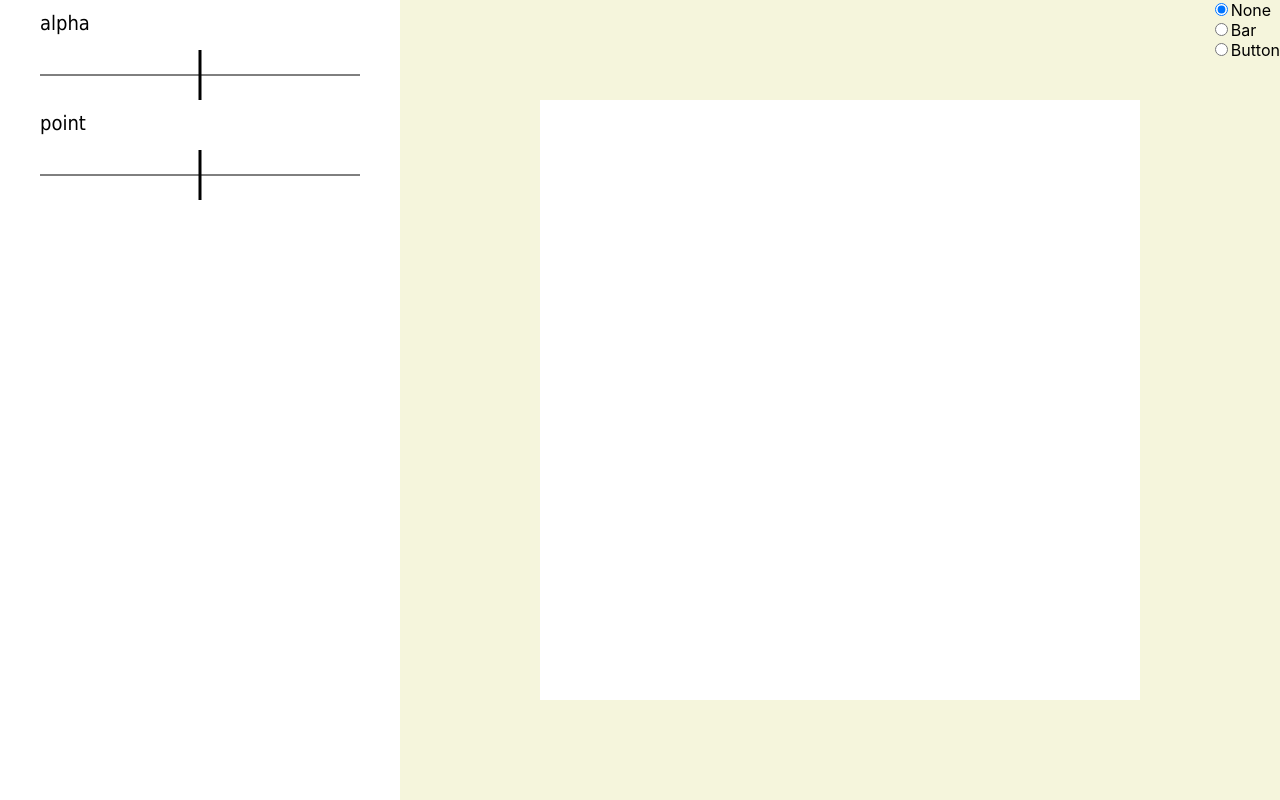
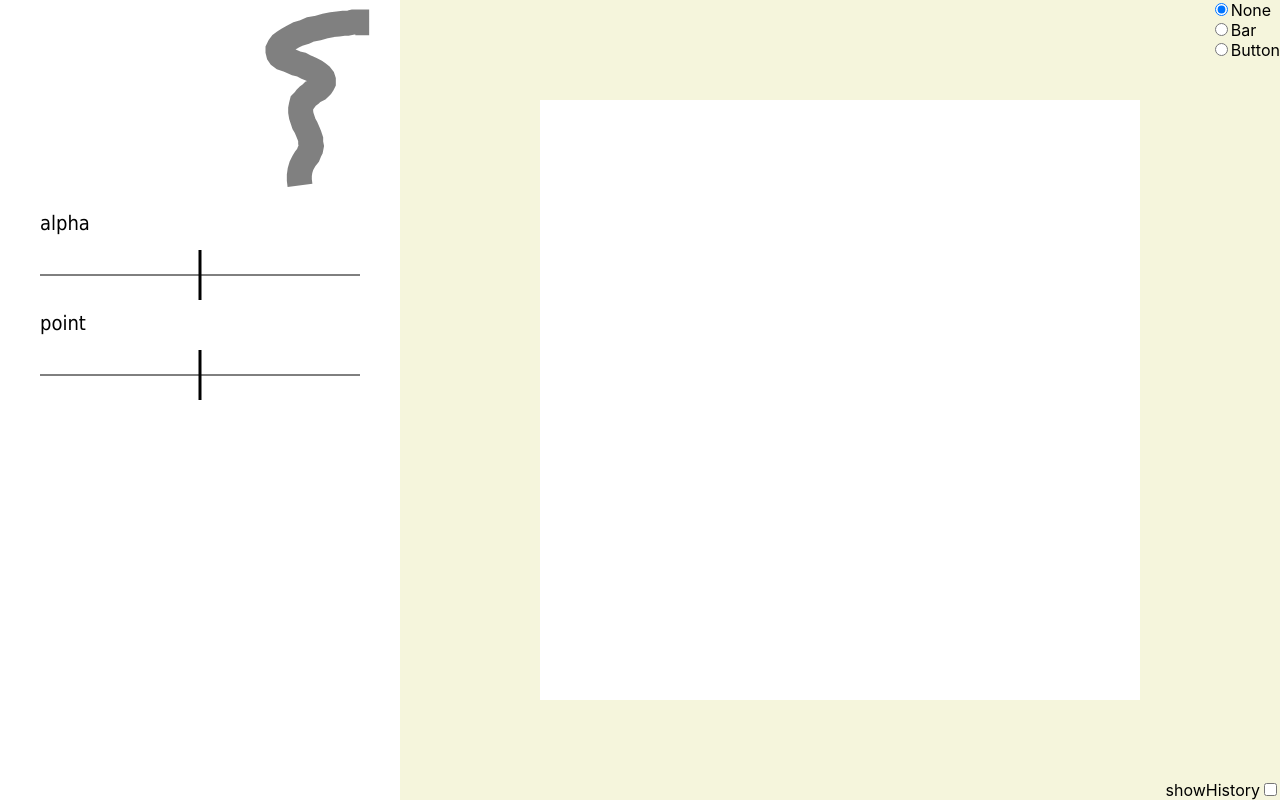
Before and after one commit to baclemen/cb_pen_drawingapp, a React (Create React App) app: page / in a window 1280 px wide. Built offline with nearby package versions, Linux system fonts and the light colour scheme.

Commit message:
showHistorybutton not working

```diff
--- a/src/App.js
+++ b/src/App.js
@@ -1,12 +1,14 @@
 import React, { Component } from 'react';
 import UserInterface from './UI/UserInterface'
 import Canvas from './Canvas'
-import Historybar from './Historybar'
-import Historyselector from './Historyselector'
+import Historybar from './history/Historybar'
+import Historyselector from './history/Historyselector'
+import Button from './history/Button'
 
 class App extends Component {
   state = {
-    showHistorybar: false
+    showHistorybar: false,
+    showButton: true
   }
 
   setHistorybar(val){
@@ -19,6 +21,10 @@ class App extends Component {
 
     return (
       <div id='appcontainer'>
+        {this.state.showButton &&
+          <div id="button">
+            <Button/>
+          </div>}
         {this.state.showHistorybar &&
           <div id="historybar">
             <Historybar/>
--- a/src/Canvas.js
+++ b/src/Canvas.js
@@ -18,10 +18,11 @@ class Canvas extends Component {
 
     }
     componentDidUpdate(){
-      this.drawalltraces();
+      if(this.state.pendown){}
+      else{this.drawalltraces()}
 
-      const ctx = this.canvRef.current.getContext('2d')
-
+      const ctx = this.canvRef.current.firstChild.getContext('2d')
+      ctx.clearRect(0, 0, this.getSize().x, this.getSize().y);
       var penstate = this.props.initpenstate
 
       ctx.strokeStyle = this.getColor(penstate);
@@ -54,18 +55,19 @@ class Canvas extends Component {
 
     constructor(props){
         super(props)
-        this.canvRef = React.createRef()
+        this.canvRef = React.createRef();
+        this.canvRef2 = React.createRef();
     }
 
     pointerDownHandler(e) {
-      const offsetTop = this.canvRef.current.offsetTop;
-      const offsetLeft = this.canvRef.current.offsetLeft + this.canvRef.current.parentElement.offsetLeft;
+      const offsetTop = this.canvRef.current.firstChild.offsetTop;
+      const offsetLeft = this.canvRef.current.firstChild.offsetLeft + this.canvRef.current.parentElement.offsetLeft;
       this.setState({
         pendown: true,
         pointertrace: [{x: e.clientX - offsetLeft, y: e.clientY - offsetTop}]
       })
 
-      const ctx = this.canvRef.current.getContext('2d');
+      const ctx = this.canvRef.current.firstChild.getContext('2d');
 
       ctx.strokeStyle = this.getColor(this.props.initpenstate);
       ctx.lineWidth = this.getPoint(this.props.initpenstate);
@@ -81,8 +83,8 @@ class Canvas extends Component {
     }
 
     pointerUpHandler(e) {
-      const ctx = this.canvRef.current.getContext('2d');
-
+      const ctx = this.canvRef.current.firstChild.getContext('2d');
+      ctx.clearRect(0, 0, this.getSize().x, this.getSize().y);
       this.props.addTrace(this.state.pointertrace)
       this.setState({
         pendown: false,
@@ -95,11 +97,11 @@ class Canvas extends Component {
 
     drawalltraces(){
 
-      const ctx = this.canvRef.current.getContext('2d');
+      const ctx = this.canvRef.current.lastChild.getContext('2d');
 
       ctx.clearRect(0, 0, this.getSize().x, this.getSize().y);
 
-      let penstate = this.props.initpenstate
+      let penstate = this.props.initpenstate;
 
       ctx.strokeStyle = this.getColor(penstate);
       ctx.lineWidth = this.getPoint(penstate);
@@ -128,7 +130,7 @@ class Canvas extends Component {
     pointerMoveHandler(e) {
       if (this.state.pendown) {
 
-        const offsetTop = this.canvRef.current.offsetTop;
+        const offsetTop = this.canvRef.current.firstChild.offsetTop;
         const offsetLeft = this.canvRef.current.offsetLeft + this.canvRef.current.parentElement.offsetLeft;
         this.setState({
           pointertrace: [...this.state.pointertrace, {x: e.clientX - offsetLeft, y: e.clientY - offsetTop}]
@@ -154,14 +156,19 @@ class Canvas extends Component {
 
     render(){
         return(
+          <div ref={this.canvRef} >
               <canvas id="drawing-canvas"
-            ref={this.canvRef}
               height={this.getSize().y}
               width={this.getSize().x}
               onPointerDown={this.pointerDownHandler.bind(this)}
               onPointerUp={this.pointerUpHandler.bind(this)}
               onPointerMove={this.pointerMoveHandler.bind(this)}
               />
+              <canvas id="drawing-canvas2"
+              height={this.getSize().y}
+              width={this.getSize().x}
+              />
+          </div>
         )
     }
 }
--- /dev/null
+++ b/src/UI/Drawingsample.js
@@ -0,0 +1,159 @@
+import React, { Component } from 'react';
+import { connect } from 'react-redux'
+
+
+class Drawingsample extends Component {
+
+    state = {}
+
+    constructor(props){
+        super(props);
+        this.canvRef = React.createRef()
+    }
+
+    getSize(){
+      return {x: this.state.width, y: this.state.height}
+    }
+
+    componentDidMount(){
+      var height = document.getElementById('drawingsample-canvas').clientHeight;
+      var width = document.getElementById('drawingsample-canvas').clientWidth;
+      console.log(height,width)
+      this.setState({
+        height: height,
+        width: width,
+      })
+    }
+
+    componentDidUpdate(){
+      var penstate = this.props.penstate;
+      const ctx = this.canvRef.current.getContext('2d');
+      ctx.clearRect(0, 0, this.getSize().x, this.getSize().y);
+
+      ctx.strokeStyle = this.getColor(penstate);
+      ctx.lineWidth = this.getPoint(penstate);
+      var trace = this.sampleTrace()
+
+      ctx.beginPath();
+      ctx.moveTo((trace[0].x-460), (trace[0].y-390));
+
+
+      for (var j = 1; j < trace.length; j++){
+          ctx.lineTo((trace[j].x-460), (trace[j].y-390));
+      }
+
+      ctx.stroke()
+
+    }
+
+    getColor(penstate){
+        var newcolor = penstate.color.slice(0,7)
+        if(penstate.alpha * 255 < 17){
+            newcolor = newcolor + "0" + Math.floor(penstate.alpha*255).toString(16);
+        }
+        else {
+            newcolor = newcolor + Math.floor(penstate.alpha*255).toString(16);
+        }
+        return newcolor;
+    }
+
+    getPoint(penstate){
+        return penstate.point * 50;
+    }
+
+    sampleTrace() {
+        return [{x: 564, y: 413.3333740234375}
+        , {x: 565.3333740234375, y: 412.66668701171875}
+        , {x: 566.6666870117188, y: 412.66668701171875}
+        , {x: 566.6666870117188, y: 412}
+        , {x: 566, y: 412}
+        , {x: 565.3333740234375, y: 412}
+        , {x: 564.6666870117188, y: 412}
+        , {x: 563.3333740234375, y: 412}
+        , {x: 560.6666870117188, y: 412.66668701171875}
+        , {x: 557.3333740234375, y: 413.3333740234375}
+        , {x: 553.3333740234375, y: 413.3333740234375}
+        , {x: 548, y: 414}
+        , {x: 542, y: 414.66668701171875}
+        , {x: 535.3333740234375, y: 416}
+        , {x: 528, y: 418}
+        , {x: 520.6666870117188, y: 419.3333740234375}
+        , {x: 514.6666870117188, y: 422}
+        , {x: 508, y: 424}
+        , {x: 502.66668701171875, y: 426.66668701171875}
+        , {x: 498, y: 429.3333740234375}
+        , {x: 494, y: 432}
+        , {x: 491.3333740234375, y: 434}
+        , {x: 489.3333740234375, y: 436.66668701171875}
+        , {x: 488, y: 439.3333740234375}
+        , {x: 488, y: 441.3333740234375}
+        , {x: 488.66668701171875, y: 444}
+        , {x: 490, y: 446}
+        , {x: 492.66668701171875, y: 448}
+        , {x: 496.66668701171875, y: 449.3333740234375}
+        , {x: 501.3333740234375, y: 451.3333740234375}
+        , {x: 506, y: 453.3333740234375}
+        , {x: 511.3333740234375, y: 454.66668701171875}
+        , {x: 516.6666870117188, y: 457.3333740234375}
+        , {x: 521.3333740234375, y: 459.3333740234375}
+        , {x: 525.3333740234375, y: 461.3333740234375}
+        , {x: 528, y: 463.3333740234375}
+        , {x: 530.6666870117188, y: 465.3333740234375}
+        , {x: 532.6666870117188, y: 468}
+        , {x: 533.3333740234375, y: 470}
+        , {x: 533.3333740234375, y: 472.66668701171875}
+        , {x: 532.6666870117188, y: 474}
+        , {x: 531.3333740234375, y: 476}
+        , {x: 530, y: 477.3333740234375}
+        , {x: 528, y: 479.3333740234375}
+        , {x: 525.3333740234375, y: 480.66668701171875}
+        , {x: 522.6666870117188, y: 482}
+        , {x: 520.6666870117188, y: 484}
+        , {x: 518, y: 486}
+        , {x: 516, y: 488}
+        , {x: 514, y: 490.66668701171875}
+        , {x: 512, y: 492.66668701171875}
+        , {x: 511.3333740234375, y: 495.3333740234375}
+        , {x: 510.66668701171875, y: 498.66668701171875}
+        , {x: 510.66668701171875, y: 502}
+        , {x: 511.3333740234375, y: 506}
+        , {x: 512.6666870117188, y: 510}
+        , {x: 514, y: 514}
+        , {x: 516, y: 517.3333740234375}
+        , {x: 518, y: 522}
+        , {x: 519.3333740234375, y: 525.3333740234375}
+        , {x: 520.6666870117188, y: 529.3333740234375}
+        , {x: 520.6666870117188, y: 532.6666870117188}
+        , {x: 521.3333740234375, y: 536}
+        , {x: 520.6666870117188, y: 539.3333740234375}
+        , {x: 519.3333740234375, y: 542}
+        , {x: 518, y: 545.3333740234375}
+        , {x: 515.3333740234375, y: 548.6666870117188}
+        , {x: 513.3333740234375, y: 552}
+        , {x: 511.3333740234375, y: 556}
+        , {x: 510, y: 560.6666870117188}
+        , {x: 509.3333740234375, y: 565.3333740234375}
+        , {x: 509.3333740234375, y: 570}
+        , {x: 510, y: 575.3333740234375}]
+    }
+
+
+    render() {
+      return (
+        <canvas id="drawingsample-canvas"
+        ref={this.canvRef}
+        height={this.getSize().y}
+        width={this.getSize().x}
+        ></canvas>
+      );
+    }
+}
+
+const mapStateToProps = (state, ownProps) => {
+  return {
+    penstate: state.penstate
+  }
+}
+
+
+export default connect(mapStateToProps)(Drawingsample)
--- a/src/UI/UserInterface.js
+++ b/src/UI/UserInterface.js
@@ -1,7 +1,8 @@
 import React, { Component } from 'react';
 import InteractionLayer from './InteractionLayer';
 import Penslider from './Penslider';
-import { connect } from 'react-redux'
+import Drawingsample from './Drawingsample';
+import { connect } from 'react-redux';
 
 class UserInterface extends Component {
 
@@ -33,14 +34,13 @@ class UserInterface extends Component {
         return null
       }
       if(traceels[0].x>40 && traceels[0].x<360){
-        if(this.intersects(traceels[0], traceels[1], {x:40, y:75}, {x:360, y:75})){
+        if(this.intersects(traceels[0], traceels[1], {x:40, y:275}, {x:360, y:275})){
 
-          console.log((traceels[0].x-40)/320)
           let alpha = (traceels[0].x-40)/320
           this.props.setAlpha(alpha)
           return{'alpha': alpha}
         }
-        else if (this.intersects(traceels[0], traceels[1], {x:40, y:175}, {x:360, y:175})) {
+        else if (this.intersects(traceels[0], traceels[1], {x:40, y:375}, {x:360, y:375})) {
           let point = (traceels[0].x-40)/320
           this.props.setPoint(point)
           return{'point': point}
@@ -85,8 +85,11 @@ class UserInterface extends Component {
         return(
             <div id="ui-container">
               <InteractionLayer getSize={this.getSize.bind(this)} interpretTraceEl={this.interpretTraceEl.bind(this)} />
-              <Penslider title={"alpha"} width={this.state.width} height={100}/>
-              <Penslider title={"point"} width={this.state.width} height={100}/>
+              <Drawingsample />
+              <div id="sliderdiv">
+                <Penslider title={"alpha"} width={this.state.width} height={100}/>
+                <Penslider title={"point"} width={this.state.width} height={100}/>
+              </div>
             </div>
         )
     }
--- /dev/null
+++ b/src/history/Button.js
@@ -0,0 +1,43 @@
+import React, { Component } from 'react';
+import { connect } from 'react-redux';
+
+class Button extends Component {
+
+
+  constructor(props) {
+        super(props);
+        this.state = {
+          historybox: false,
+        };
+
+        this.handleInputChange = this.handleInputChange.bind(this);
+  }
+
+  handleInputChange(event) {
+        const target = event.target;
+        const value = target.name === 'historybox' ? target.checked : target.value;
+        const name = target.name;
+        this.setState({
+          [name]: value    });
+  }
+
+
+  render() {
+    return (
+        <div id="historybox">
+            <form>
+                <label>
+                showHistory
+                    <input
+                        name="historybox" type="checkbox"
+                        checked={this.state.isGoing}
+                        onChange={this.handleInputChange}
+                    />
+                </label>
+            </form>
+        </div>
+    );
+  }
+}
+
+export default Button;
--- a/src/Historybar.js
+++ b/src/history/Historybar.js
@@ -8,7 +8,7 @@ class Historybar extends Component {
 
   constructor(props){
       super(props);
-      this.canvRef = React.createRef()
+      this.canvRef = React.createRef();
   }
 
   getSize(){
@@ -28,12 +28,12 @@ class Historybar extends Component {
       numOfEls: (Math.floor(width / 120))
     })
   }
+
   drawHistory(){
-
-    var uitracelist = this.getUItraceList()
+    var uitracelist = this.getUItraceList();
     const ctx = this.canvRef.current.getContext('2d');
-    ctx.canvas.width  = this.getSize().x
-    ctx.canvas.height = this.getSize().y
+    ctx.canvas.width  = this.getSize().x;
+    ctx.canvas.height = this.getSize().y;
     ctx.clearRect(0, 0, this.getSize().x, this.getSize().y);
     var offsetX = 120;
 
@@ -50,8 +50,20 @@ class Historybar extends Component {
   }
 
   componentDidUpdate(){
-    console.log(this.getUItraceList())
-    console.log(this)
+    var penstate =this.props.initpenstate;
+
+    for(var i = 0; i < this.props.traces.length; i++){
+      if(this.props.traces[i].isUI){
+        penstate = {...penstate, ...this.props.traces[i].changes}
+      }
+    }
+    if(penstate){
+      this.props.setAlpha(penstate.alpha)
+      this.props.setPoint(penstate.point)
+    }
+    else{
+      this.props.setInit()
+    }
     this.drawHistory()
   }
 
@@ -60,7 +72,6 @@ class Historybar extends Component {
   }
 
   pointerUpHandler(event){
-
     var uitracelist = this.getUItraceList()
     console.log(event.clientX % 120, uitracelist.length)
     if(event.button == 5 && event.clientX % 120 > 20 && event.clientX / 120 <= this.getUItraceList().length){
@@ -96,6 +107,9 @@ const mapStateToProps = (state, ownProps) => {
   const mapDispatchToProps = dispatch => {
     return {
       delTrace: (t) => { dispatch({type: 'DEL_UITRACE', t: t}) },
+      setPoint: (val) => { dispatch({type: 'SET_POINT', point: val}) },
+      setAlpha: (val) => { dispatch({type: 'SET_ALPHA', alpha: val}) },
+      setInit: () => { dispatch({type: 'SET_INIT'}) }
     }
   }
 
--- a/src/Historyselector.js
+++ b/src/history/Historyselector.js
@@ -7,7 +7,6 @@ class Historyselector extends Component {
 
   constructor(props){
       super(props);
-      console.log(props);
       this.setHistorybar = props.setHistorybar
   }
 
--- a/src/index.css
+++ b/src/index.css
@@ -17,6 +17,7 @@ code {
   left: 0;
   top: 0;
   touch-action: none;
+  z-index: 5;
 }
 
 #appcontainer {
@@ -61,11 +62,21 @@ html {
   position: absolute;
   height: 600px;
   width: 600px;
+  top: calc(50% - 300px);
+  left: calc(50% - 300px);
+  touch-action: none;
+  z-index: 20;
+}
+
+#drawing-canvas2{
+  position: absolute;
+  height: 600px;
+  width: 600px;
   background-color: white;
   top: calc(50% - 300px);
   left: calc(50% - 300px);
   touch-action: none;
-
+  z-index: 19;
 }
 
 .slider {
@@ -85,7 +96,7 @@ html {
   position: absolute;
   top: 0;
   right: 0;
-  z-index: 20;
+  z-index: 30;
 }
 
 #historybar{
@@ -98,7 +109,7 @@ html {
 }
 
 #historybar-canvas{
-  height: 100%;
+  height: 200px;
   width: 100%;
 }
 
@@ -106,3 +117,24 @@ html {
   height: calc(100% - 200px);
   z-index: 39;
 }
+
+#drawingsample-canvas {
+  position: absolute;
+  height: 200px;
+  width: 150px;
+  top: 0;
+  right: 0;
+}
+
+#sliderdiv {
+  position: absolute;
+  top: 200px;
+  z-index: 1;
+}
+
+#historybox {
+  position: absolute;
+  right: 0;
+  bottom: 0;
+  z-index: 30;
+}
--- a/src/reducers/rootreducer.js
+++ b/src/reducers/rootreducer.js
@@ -61,6 +61,11 @@ const rootReducer = (state = initState, action) => {
                     point: action.point
                 }
             }
+        case 'SET_INIT':
+            return {
+                ...state,
+                penstate: state.initpenstate
+            }
         default:
             break;
 
```
Lines whose indentation alone changed are shown as unchanged.
